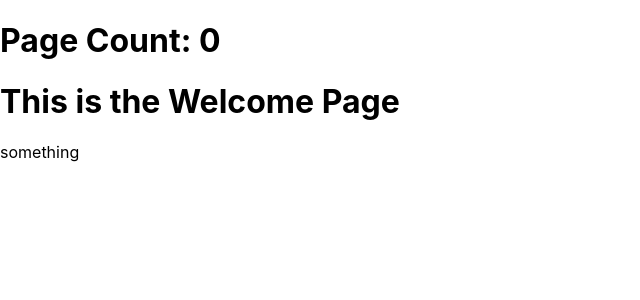
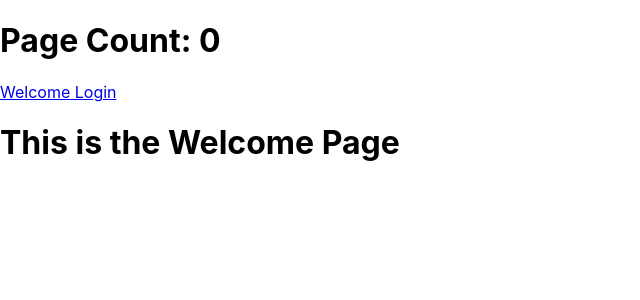
Before and after one commit to NewTechMike/todo, a React (Create React App) app in the folder client/: page /welcome in a window 1280 px wide. Shown: the top 300 px of the page, without its empty margins (0-640 px from the left). Built offline with nearby package versions, Linux system fonts and the light colour scheme; no server answers.

Commit message:
Added NavBar

```diff
--- a/client/src/components/App.js
+++ b/client/src/components/App.js
@@ -2,6 +2,7 @@ import React, { useState, useEffect } from "react";
 import { Routes, Route } from "react-router-dom";
 import Login from "./Login";
 import Welcome from "./Welcome";
+import NavBar from "./NavBar";
 
 function App() {
   const [count, setCount] = useState(0);
@@ -16,11 +17,10 @@ function App() {
       .then((data) => setCount(data.count));
   }, []);
 
-
-  {/*   */}
   return (
     <div className="App">
       <h1>Page Count: {count}</h1>
+      <NavBar />
       <Routes>
         <Route path="/login" element={<Login />} />
         <Route path="/welcome" element={<Welcome />} />
--- /dev/null
+++ b/client/src/components/NavBar.js
@@ -0,0 +1,21 @@
+import React from 'react'
+import { NavLink } from 'react-router-dom'
+
+function NavBar(){
+
+  return(
+    <div>
+      <NavLink
+       to="/welcome"
+      > Welcome
+      </NavLink>
+
+      <NavLink
+       to="/login"
+      > Login
+      </NavLink>
+  </div>
+  )
+}
+
+export default NavBar;
--- a/client/src/components/Welcome.js
+++ b/client/src/components/Welcome.js
@@ -2,13 +2,11 @@ import React from 'react';
 
 function Welcome(){
 
-  const something = "something"
 
-  console.log("something now")
   return(
     <div>
       <h1>This is the Welcome Page</h1>
-     {something}
+
     </div>
   )
 }
```
Also changed, not shown: client/src/index.js (+3 -4 lines).
